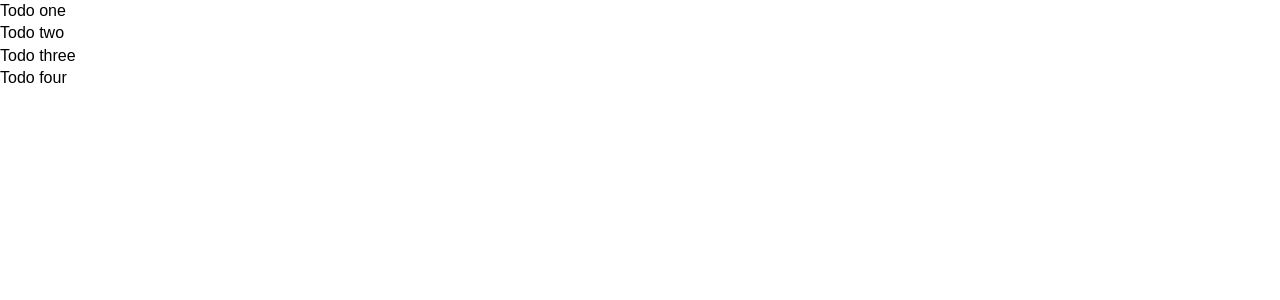
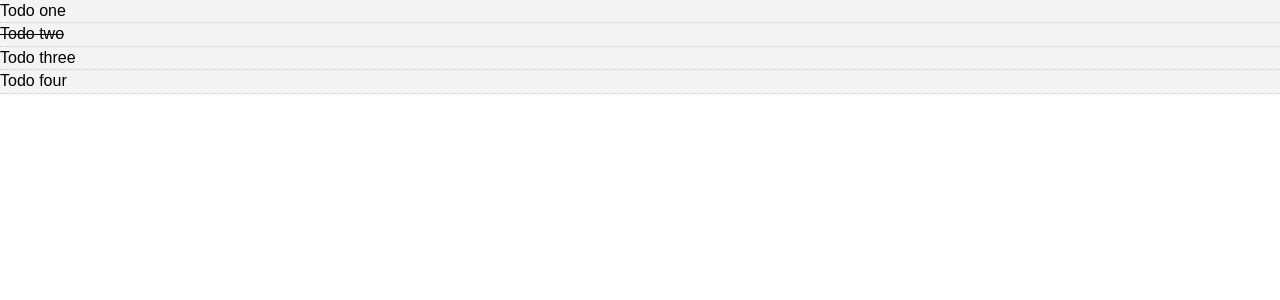
Before and after one commit to SunilDSK/Todo-With-Vue.js, a Vue app: page / in a window 1280 px wide. Shown: the top 300 px of the page. Built offline with nearby package versions, Linux system fonts and the light colour scheme.

Commit message:
Make second toto as complete with condition

```diff
--- a/src/App.vue
+++ b/src/App.vue
@@ -22,7 +22,7 @@ export default {
         {
           id: 2,
           title: "Todo two",
-          completed: false
+          completed: true
         },
         {
           id: 3,
--- a/src/components/TodoItem.vue
+++ b/src/components/TodoItem.vue
@@ -1,5 +1,5 @@
 <template>
-  <div>
+  <div class="todo-item" v-bind:class="{'is-complete':todo.completed}">
       <p>{{todo.title}}</p>
   </div>
 </template>
```
